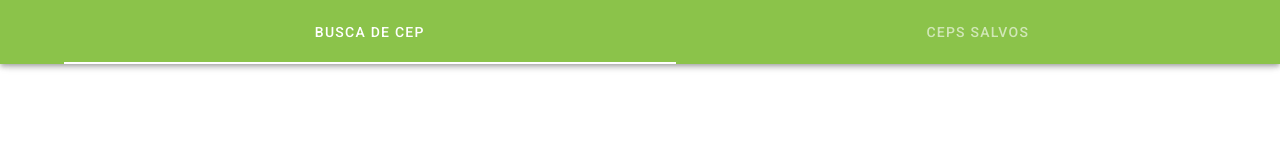
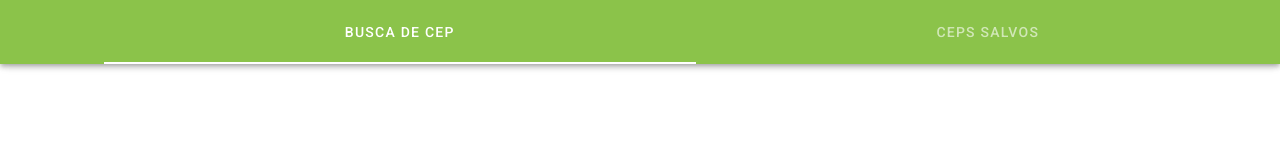
Before and after one commit to Eduardo-Thais/projeto-app, a Vue app: page /listacep in a window 1280 px wide. Shown: the top 160 px of the page. Built offline with nearby package versions, Linux system fonts and the light colour scheme.

Commit message:
Update App.vue

```diff
--- a/src/App.vue
+++ b/src/App.vue
@@ -12,7 +12,7 @@
           contain
           src="CEPsearch.png"
           transition="scale-transition"
-          width="40"
+          width="80"
         />
       </div>
 
```
